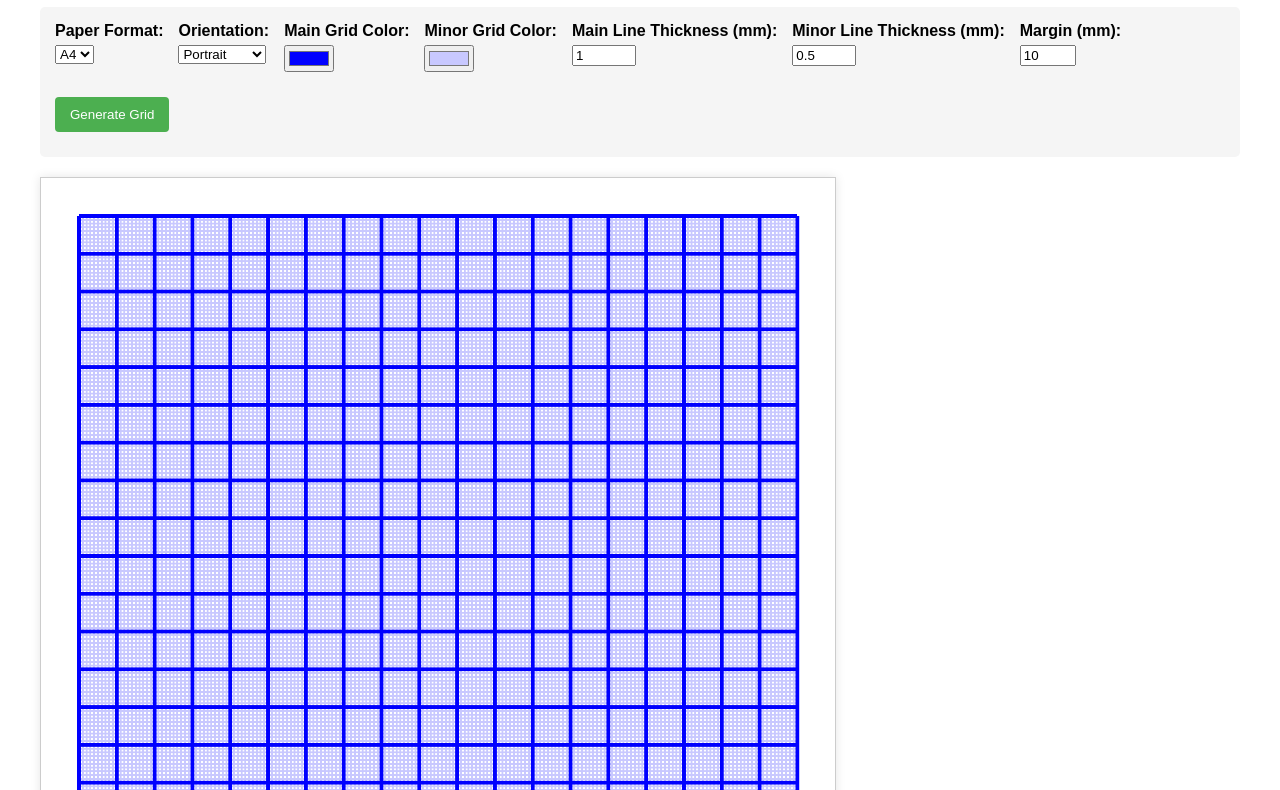
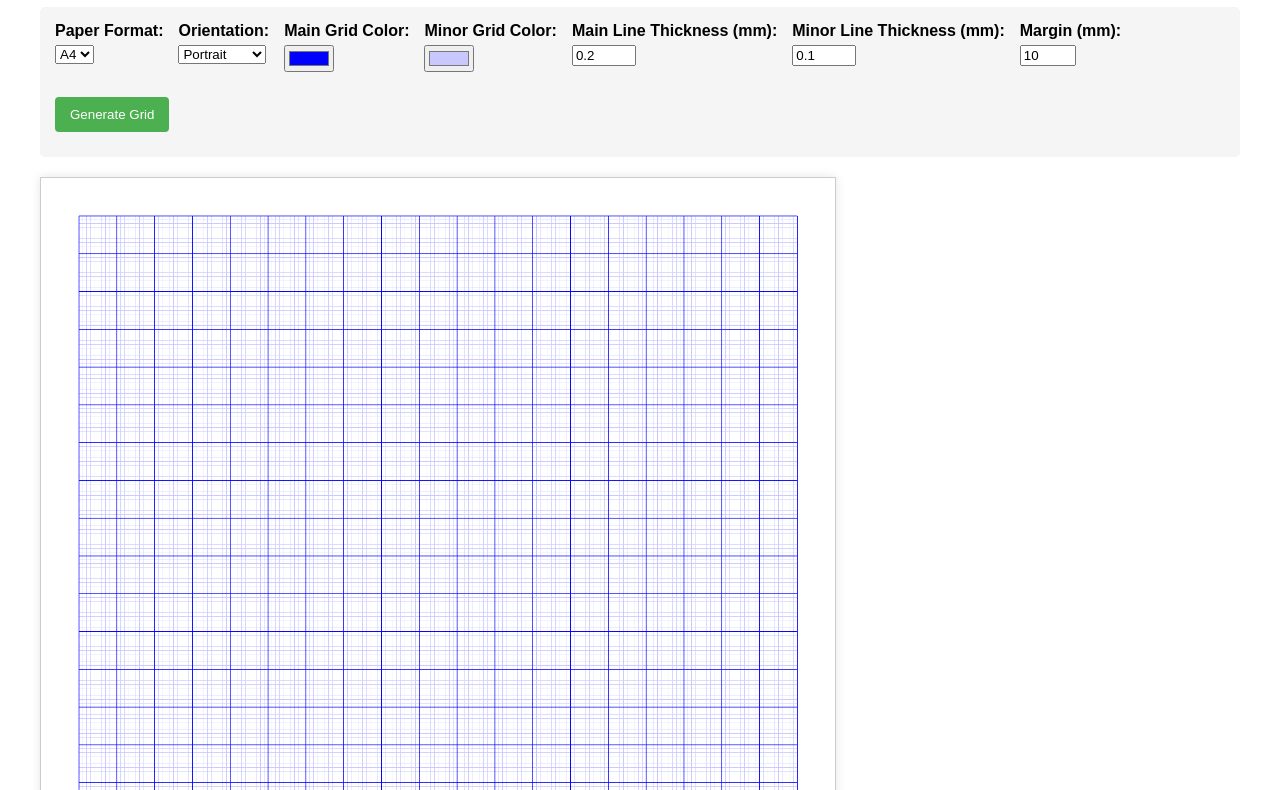
Before and after one commit to kavierim/mm_paper, a plain HTML site: page index.html in a window 1280 px wide. Shown: the part 93-883 px from the top of the page. Drawn offline with nearby package versions, Linux system fonts and the light colour scheme.

Commit message:
Default value and readme update

```diff
--- a/index.html
+++ b/index.html
@@ -82,12 +82,12 @@
 
         <div class="control-group">
             <label for="mainThickness">Main Line Thickness (mm):</label>
-            <input type="number" id="mainThickness" min="0.1" max="5" step="0.1" value="1">
+            <input type="number" id="mainThickness" min="0.1" max="5" step="0.1" value="0.2">
         </div>
 
         <div class="control-group">
             <label for="minorThickness">Minor Line Thickness (mm):</label>
-            <input type="number" id="minorThickness" min="0.1" max="3" step="0.1" value="0.5">
+            <input type="number" id="minorThickness" min="0.1" max="3" step="0.1" value="0.1">
         </div>
 
         <div class="control-group">
```
Also changed, not shown: 1 other file.
